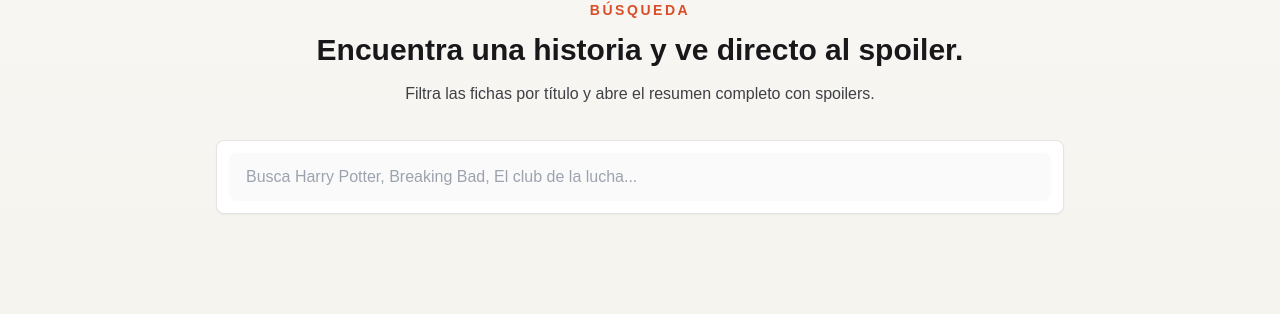
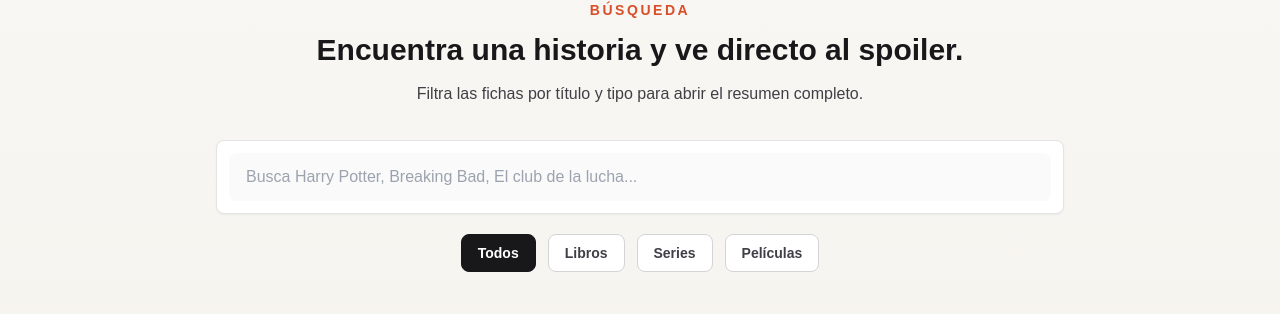
Before and after one commit to jeraccoon/spoilering, a Next.js app: page / in a window 1280 px wide. Shown: the part 638-952 px from the top of the page. Built offline with nearby package versions, Linux system fonts and the light colour scheme; no server answers.

Commit message:
Buscador y filtros funcionando

```diff
--- a/src/components/content-search.tsx
+++ b/src/components/content-search.tsx
@@ -4,6 +4,7 @@ import Link from "next/link";
 import { useMemo, useState } from "react";
 import {
   getContentTypeLabel,
+  type ContentType,
   type SpoileringContent,
 } from "@/data/contents";
 
@@ -11,20 +12,35 @@ type ContentSearchProps = {
   contents: SpoileringContent[];
 };
 
+type TypeFilter = "todos" | ContentType;
+
+const typeFilters: Array<{
+  label: string;
+  value: TypeFilter;
+}> = [
+  { label: "Todos", value: "todos" },
+  { label: "Libros", value: "libro" },
+  { label: "Series", value: "serie" },
+  { label: "Películas", value: "pelicula" },
+];
+
 export function ContentSearch({ contents }: ContentSearchProps) {
   const [query, setQuery] = useState("");
+  const [selectedType, setSelectedType] = useState<TypeFilter>("todos");
 
   const filteredContents = useMemo(() => {
     const normalizedQuery = query.trim().toLowerCase();
 
-    if (!normalizedQuery) {
-      return contents;
-    }
+    return contents.filter((content) => {
+      const matchesQuery =
+        !normalizedQuery ||
+        content.title.toLowerCase().includes(normalizedQuery);
+      const matchesType =
+        selectedType === "todos" || content.type === selectedType;
 
-    return contents.filter((content) =>
-      content.title.toLowerCase().includes(normalizedQuery),
-    );
-  }, [contents, query]);
+      return matchesQuery && matchesType;
+    });
+  }, [contents, query, selectedType]);
 
   return (
     <>
@@ -37,7 +53,7 @@ export function ContentSearch({ contents }: ContentSearchProps) {
             Encuentra una historia y ve directo al spoiler.
           </h2>
           <p className="mx-auto mt-3 max-w-2xl leading-7 text-zinc-700">
-            Filtra las fichas por título y abre el resumen completo con spoilers.
+            Filtra las fichas por título y tipo para abrir el resumen completo.
           </p>
         </div>
 
@@ -54,6 +70,27 @@ export function ContentSearch({ contents }: ContentSearchProps) {
             value={query}
             className="min-h-12 w-full rounded-lg border border-transparent bg-zinc-50 px-4 text-base text-ink outline-none transition focus:border-ember focus:bg-white focus:ring-4 focus:ring-ember/15"
           />
+        </div>
+
+        <div className="mt-5 flex flex-wrap justify-center gap-3">
+          {typeFilters.map((filter) => {
+            const isActive = selectedType === filter.value;
+
+            return (
+              <button
+                className={`rounded-lg border px-4 py-2 text-sm font-semibold transition focus:outline-none focus:ring-4 focus:ring-ember/15 ${
+                  isActive
+                    ? "border-ink bg-ink text-white"
+                    : "border-zinc-300 bg-white text-zinc-700 hover:border-ember hover:text-ember"
+                }`}
+                key={filter.value}
+                onClick={() => setSelectedType(filter.value)}
+                type="button"
+              >
+                {filter.label}
+              </button>
+            );
+          })}
         </div>
       </section>
 
@@ -101,7 +138,7 @@ export function ContentSearch({ contents }: ContentSearchProps) {
               No se encontraron resultados
             </p>
             <p className="mt-2 text-zinc-600">
-              Prueba con otro título o borra la búsqueda.
+              Prueba con otro título, cambia el filtro o borra la búsqueda.
             </p>
           </div>
         )}
```
